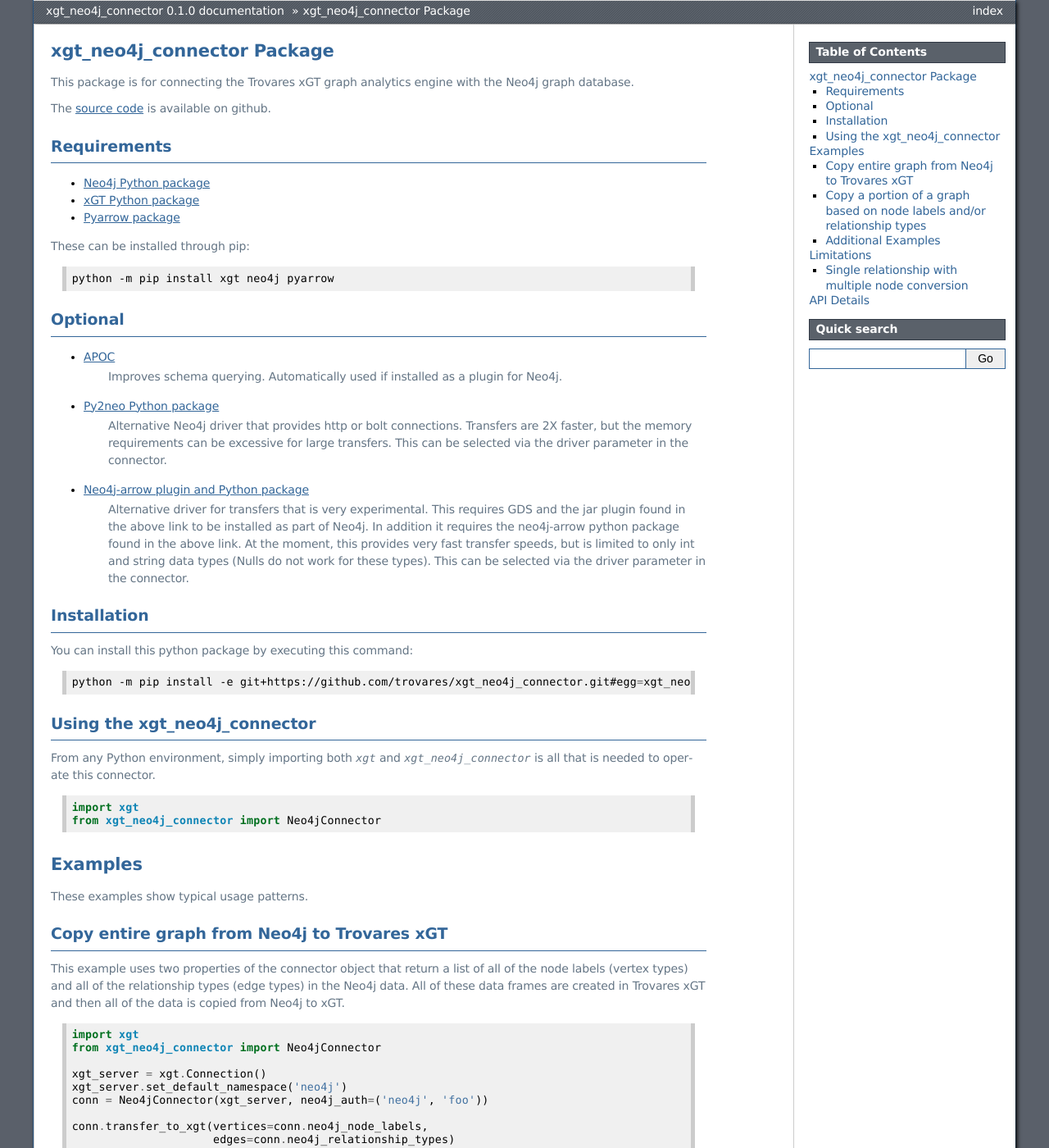
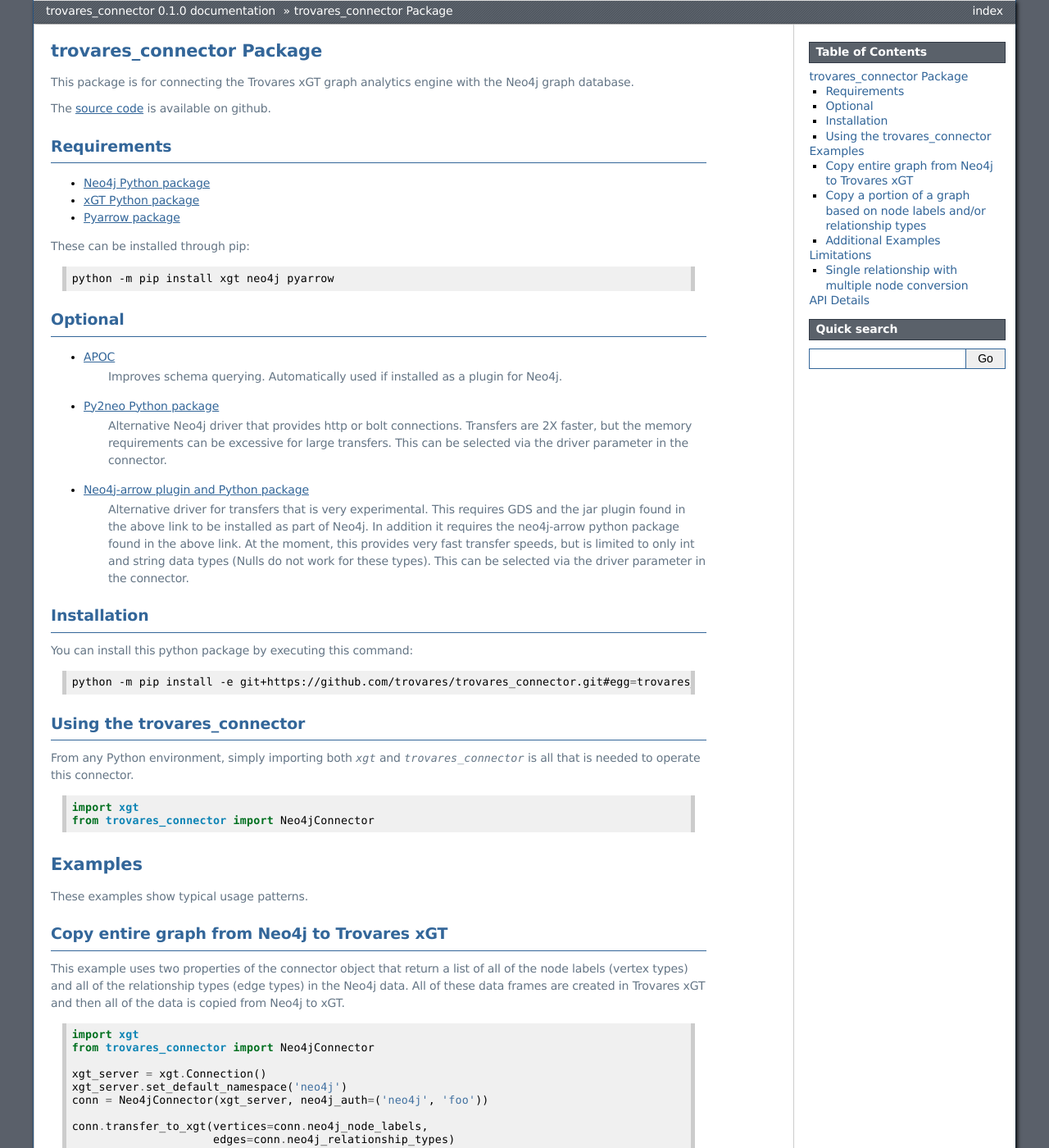
Before and after one commit to trovares/trovares_connector, a Sphinx documentation site: the page built from docs/source/index.rst, in a window 1280 px wide and 1400 px high. Shown: the whole window at 82% size. Built offline with Sphinx 7.4.7, drawn with Linux system fonts in a browser that asks for light colours; some of the changed text lies outside the part shown.

Commit message:
Rename connector.

```diff
--- a/docs/source/conf.py
+++ b/docs/source/conf.py
@@ -31,13 +31,13 @@
 import os
 import sys
 sys.path.insert(0, os.path.abspath('../../src'))
-sys.path.insert(0, os.path.abspath('../../src/xgt_neo4j_connector'))
+sys.path.insert(0, os.path.abspath('../../src/trovares_connector'))
 print(f"Sys.path: {sys.path}")
 
 
 # -- Project information -----------------------------------------------------
 
-project = 'xgt_neo4j_connector'
+project = 'trovares_connector'
 copyright = '2022, Trovares, Inc.'
 author = 'trovares.com'
 
--- a/docs/source/index.rst
+++ b/docs/source/index.rst
@@ -17,7 +17,7 @@
    #
    #===----------------------------------------------------------------------===#
 
-.. xgt_neo4j_connector documentation master file, created by
+.. trovares_connector documentation master file, created by
    sphinx-quickstart on Fri Apr 29 15:54:24 2022.
    You can adapt this file completely to your liking, but it should at least
    contain the root `toctree` directive.
@@ -27,12 +27,12 @@
    :numbered:
 
 
-xgt_neo4j_connector Package
+trovares_connector Package
 ===========================
 
 This package is for connecting the Trovares xGT graph analytics engine with the Neo4j graph database.
 
-The `source code <http://github.com/trovares/xgt_neo4j_connector/>`_ is available on github.
+The `source code <http://github.com/trovares/trovares_connector/>`_ is available on github.
 
 Requirements
 ------------
@@ -71,18 +71,18 @@
 
 .. code-block:: bash
 
-   python -m pip install -e git+https://github.com/trovares/xgt_neo4j_connector.git#egg=xgt_neo4j_connector
+   python -m pip install -e git+https://github.com/trovares/trovares_connector.git#egg=trovares_connector
 
 
-Using the xgt_neo4j_connector
+Using the trovares_connector
 -----------------------------
 
-From any Python environment, simply importing both `xgt` and `xgt_neo4j_connector` is all that is needed to operate this connector.
+From any Python environment, simply importing both `xgt` and `trovares_connector` is all that is needed to operate this connector.
 
 .. code-block:: python
 
    import xgt
-   from xgt_neo4j_connector import Neo4jConnector
+   from trovares_connector import Neo4jConnector
 
 
 Examples
@@ -99,7 +99,7 @@
 .. code-block:: python
 
    import xgt
-   from xgt_neo4j_connector import Neo4jConnector
+   from trovares_connector import Neo4jConnector
 
    xgt_server = xgt.Connection()
    xgt_server.set_default_namespace('neo4j')
@@ -118,7 +118,7 @@
 .. code-block:: python
 
    import xgt
-   from xgt_neo4j_connector import Neo4jConnector
+   from trovares_connector import Neo4jConnector
 
    xgt_server = xgt.Connection()
    xgt_server.set_default_namespace('neo4j')
@@ -133,8 +133,8 @@
 
 More detailed examples can be found here:
 
-* `Python Examples <https://github.com/trovares/xgt_neo4j_connector/tree/main/examples>`_
-* `Jupyter Notebooks <https://github.com/trovares/xgt_neo4j_connector/tree/main/jupyter>`_
+* `Python Examples <https://github.com/trovares/trovares_connector/tree/main/examples>`_
+* `Jupyter Notebooks <https://github.com/trovares/trovares_connector/tree/main/jupyter>`_
 
 Limitations
 ===========
@@ -188,9 +188,9 @@
 API Details
 ===========
 
-.. currentmodule:: xgt_neo4j_connector
+.. currentmodule:: trovares_connector
 
-.. automodule:: xgt_neo4j_connector
+.. automodule:: trovares_connector
   :no-members:
   :no-inherited-members:
   :noindex:
--- a/setup.cfg
+++ b/setup.cfg
@@ -17,7 +17,7 @@
 #===----------------------------------------------------------------------===#
 
 [metadata]
-name = xgt_neo4j_connector
+name = trovares_connector
 version = 0.1.0
 author = Trovares, Inc.
 author_email = support@trovares.com
@@ -25,7 +25,7 @@
 long_description = file: README.md
 long_description_content_type = text/markdown
 license = apache2
-# url = https://github.com/trovares/xgt_neo4j_connector
+# url = https://github.com/trovares/trovares_connector
 url = http://www.trovares.com/
 
 classifiers =
--- a/src/xgt_neo4j_connector/__init__.py
+++ b/src/xgt_neo4j_connector/__init__.py
@@ -20,4 +20,4 @@
   'Neo4jConnector',
 ]
 
-from .xgt_neo4j_connector import Neo4jConnector
+from .trovares_connector import Neo4jConnector
```
Also changed, not shown: README.md (+8 -8 lines), 8 other files.
